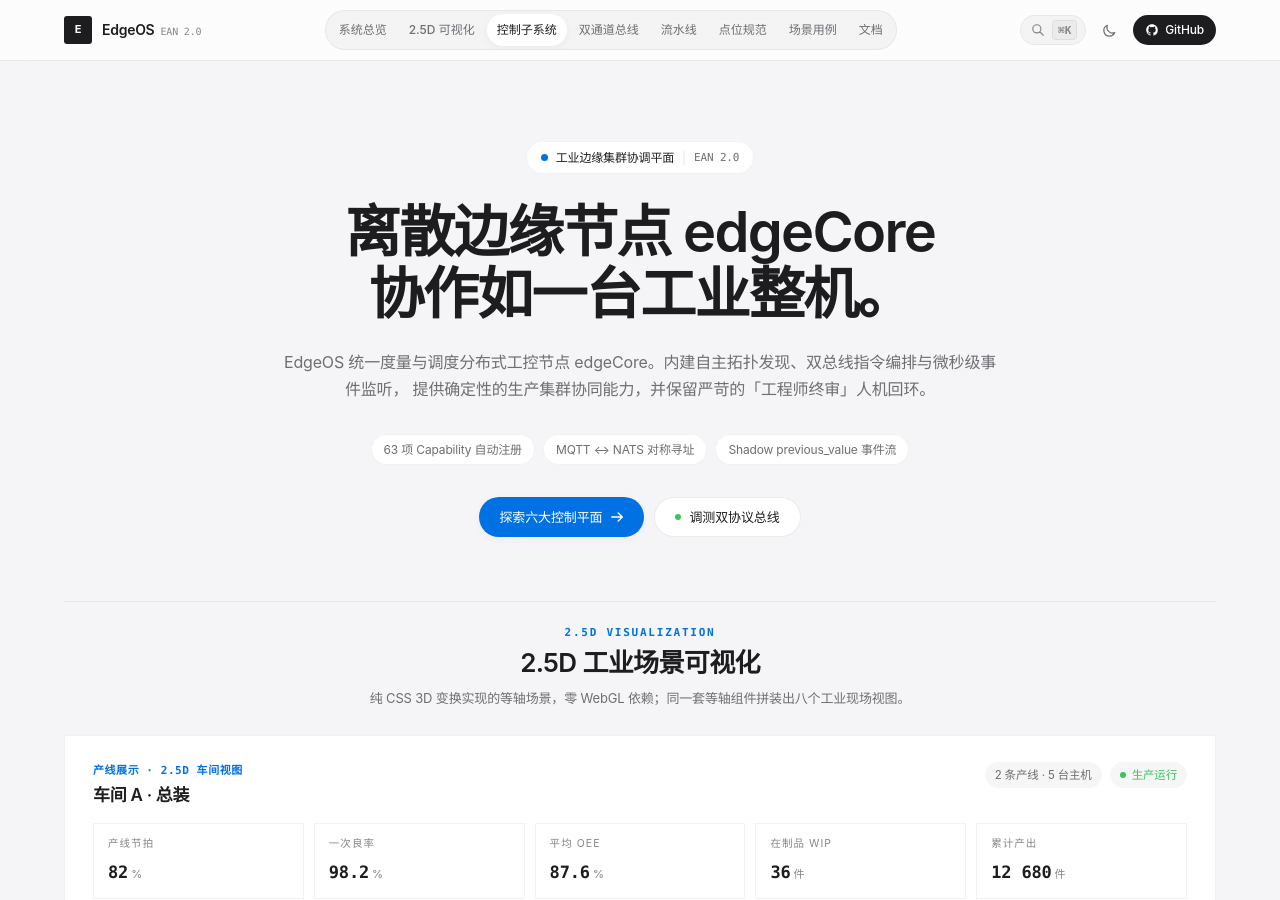
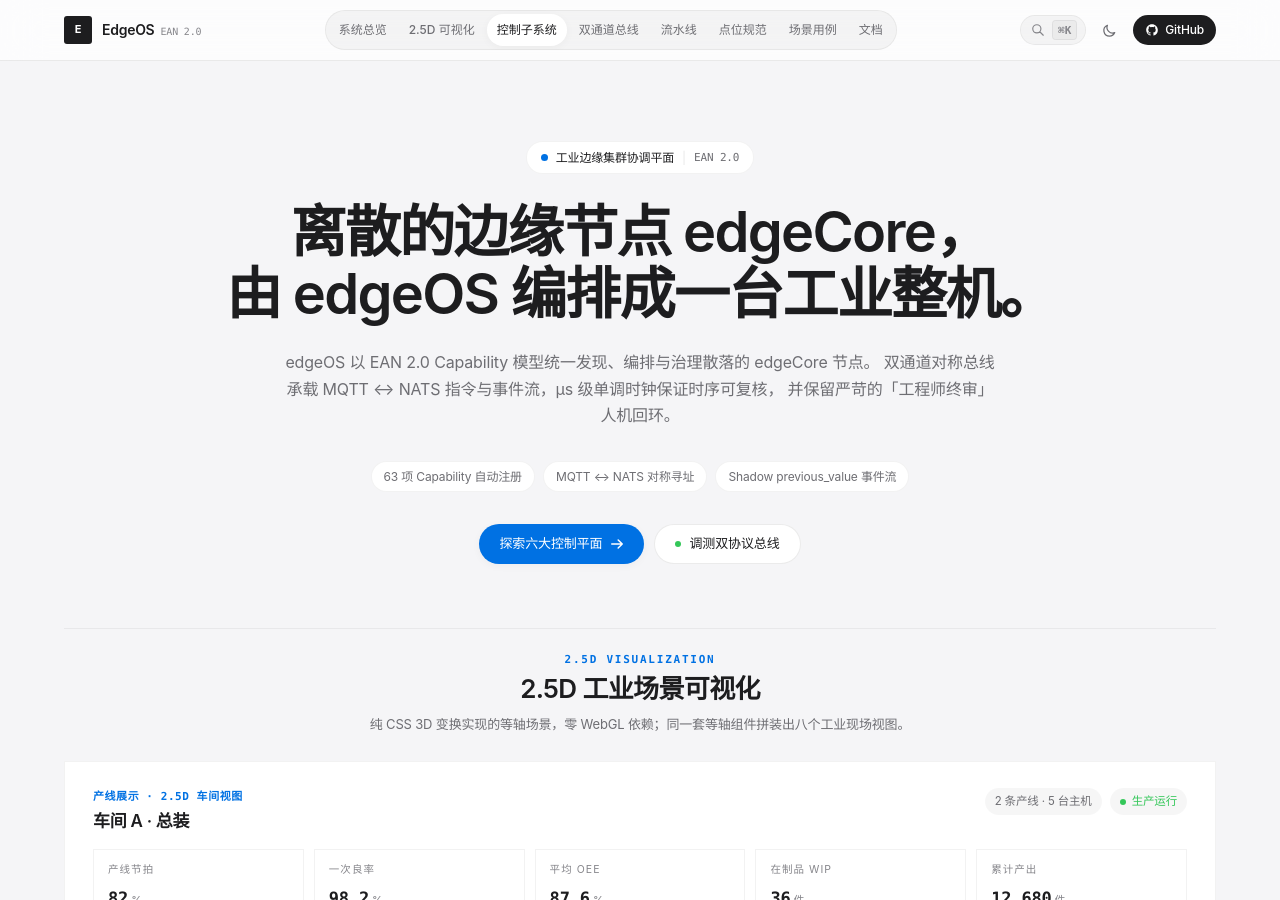
Before and after one commit to anviod/edgeOS, a Jekyll site: the page built from docs/index.html, in a window 1280 px wide and 900 px high. Built offline with Jekyll 4.4.1, drawn with Linux system fonts in a browser that asks for light colours.

Commit message:
docs(home): Hero 文案对齐 edgeOS 定位与站点自有口径
H1 原名「离散边缘节点 edgeCore / 协作如一台工业整机」，只点名了边缘节点 edgeCore，站点主角 edgeOS 未露面；改为「离散的边缘节点 edgeCore / 由 edgeOS 编排成一台工业整机」，保留离散↔整机的对仗与产品间关系。

正文原写「统一度量与调度分布式工控节点」，与 edgeOS 的实际职责不符（协调平面不做度量），且 edgeCore 是边缘节点而非工控节点；改为按 _config.yml 的自我定义组织：以 EAN 2.0 Capability 模型完成发现、编排与治理，与「六大核心控制平面」分区用词一致。

「双总线」统一为站点他处沿用的「双通道对称总线」，「微秒级事件监听」改为「µs 级单调时钟保证时序可复核」——站上唯一的 µs 口径出自遥测台的抖动指标，原写法没有出处。保留「工程师终审」人机回环。

另新增 probe_hero.py 做排版守卫：H1 用 <br> 硬换行为两行，原本第二行超宽会被软换行折成三行，现 1920/1440/1280/1120/1024/768/480 七档实测均为 2 行、无裁切、无横向溢出。

```diff
--- a/docs/index.html
+++ b/docs/index.html
@@ -20,13 +20,14 @@ description: EdgeOS — edgeCore 上层协调平面，统一管理边缘节点
         </span>
 
         <h1>
-          离散边缘节点 edgeCore<br />
-          协作如一台工业整机。
+          离散的边缘节点 edgeCore，<br />
+          由 edgeOS 编排成一台工业整机。
         </h1>
 
         <p class="hero-desc">
-          EdgeOS 统一度量与调度分布式工控节点  edgeCore。内建自主拓扑发现、双总线指令编排与微秒级事件监听，
-          提供确定性的生产集群协同能力，并保留严苛的「工程师终审」人机回环。
+          edgeOS 以 EAN 2.0 Capability 模型统一发现、编排与治理散落的 edgeCore 节点。
+          双通道对称总线承载 MQTT ↔ NATS 指令与事件流，µs 级单调时钟保证时序可复核，
+          并保留严苛的「工程师终审」人机回环。
         </p>
 
         <div class="hero-values">
```
